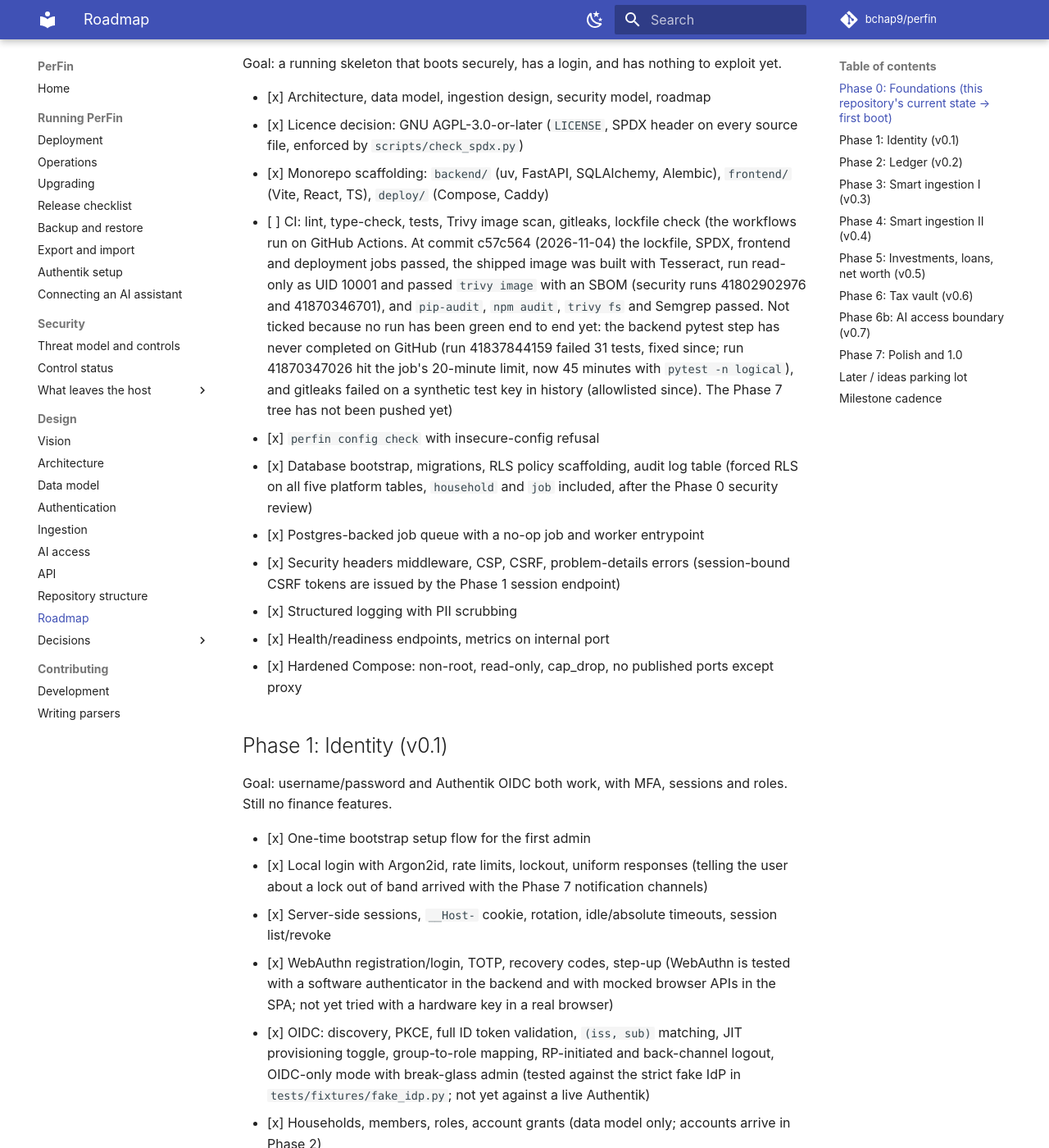
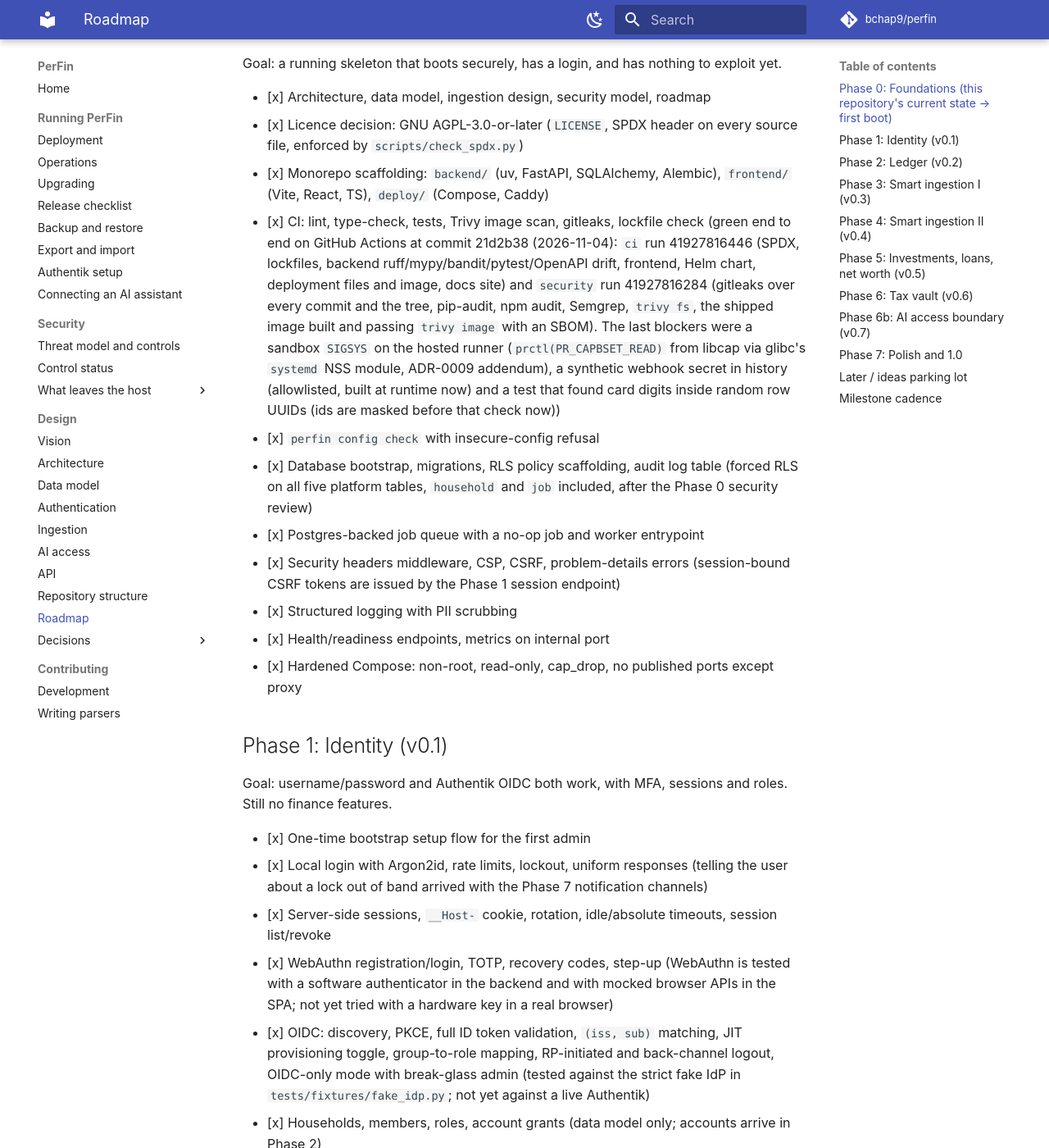
Before and after one commit to Bchap9/PerFin, an MkDocs documentation site: the page built from docs/ROADMAP.md, in a window 1280 px wide and 1400 px high, scrolled down 385 px. Shown: the whole window at 82% size. Built offline with MkDocs 1.6.1 and Material for MkDocs 9.7.7, drawn with Linux system fonts in a browser that asks for light colours; comment, search, counter and statistics services are not loaded; some of the changed text lies outside the part shown.

Commit message:
docs: record green CI and security runs for the v1.0.0 tree
Tick the Phase 0 CI item and the Phase 1 authz matrix item (ci run
41927816446 and security run 41927816284, commit 439f4b4), and update the
release checklist step 1 and blockers and the CHANGELOG status and Fixed
sections.

Co-Authored-By: Claude Opus 5.5 <noreply@anthropic.com>
Claude-Session: https://claude.ai/code/session_01HRK1FVsu6fXC8BJ66P1HsY

```diff
--- a/docs/ROADMAP.md
+++ b/docs/ROADMAP.md
@@ -17,18 +17,18 @@ exploit yet.
       every source file, enforced by `scripts/check_spdx.py`)
 - [x] Monorepo scaffolding: `backend/` (uv, FastAPI, SQLAlchemy, Alembic),
       `frontend/` (Vite, React, TS), `deploy/` (Compose, Caddy)
-- [ ] CI: lint, type-check, tests, Trivy image scan, gitleaks, lockfile check
-      (the workflows run on GitHub Actions. At commit c57c564 (2026-11-04)
-      the lockfile, SPDX, frontend and deployment jobs passed, the shipped
-      image was built with Tesseract, run read-only as UID 10001 and passed
-      `trivy image` with an SBOM (security runs 41802902976 and
-      41870346701), and `pip-audit`, `npm audit`, `trivy fs` and Semgrep
-      passed. Not ticked because no run has been green end to end yet: the
-      backend pytest step has never completed on GitHub (run 41837844159
-      failed 31 tests, fixed since; run 41870347026 hit the job's 20-minute
-      limit, now 45 minutes with `pytest -n logical`), and gitleaks failed
-      on a synthetic test key in history (allowlisted since). The Phase 7
-      tree has not been pushed yet)
+- [x] CI: lint, type-check, tests, Trivy image scan, gitleaks, lockfile check
+      (green end to end on GitHub Actions at commit 21d2b38 (2026-11-04): `ci`
+      run 41927816446 (SPDX, lockfiles, backend ruff/mypy/bandit/pytest/OpenAPI
+      drift, frontend, Helm chart, deployment files and image, docs site)
+      and `security` run 41927816284 (gitleaks over every commit and the tree,
+      pip-audit, npm audit, Semgrep, `trivy fs`, the shipped image built
+      and passing `trivy image` with an SBOM). The last blockers were a
+      sandbox `SIGSYS` on the hosted runner (`prctl(PR_CAPBSET_READ)` from
+      libcap via glibc's `systemd` NSS module, ADR-0009 addendum), a
+      synthetic webhook secret in history (allowlisted, built at runtime
+      now) and a test that found card digits inside random row UUIDs
+      (ids are masked before that check now))
 - [x] `perfin config check` with insecure-config refusal
 - [x] Database bootstrap, migrations, RLS policy scaffolding, audit log table
       (forced RLS on all five platform tables, `household` and `job`
@@ -63,11 +63,9 @@ roles. Still no finance features.
       not yet against a live Authentik)
 - [x] Households, members, roles, account grants (data model only; accounts
       arrive in Phase 2)
-- [ ] Authz test matrix in CI (every endpoint x every role x cross-household)
-      (the matrix exists and passes in `make check`:
-      `backend/tests/security/test_authz_matrix.py`; not ticked because, as
-      for the Phase 0 CI item, the backend job that runs it has not yet
-      completed green on GitHub Actions)
+- [x] Authz test matrix in CI (every endpoint x every role x cross-household)
+      (`backend/tests/security/test_authz_matrix.py`, run by the backend
+      job of `ci` run 41927816446, green on GitHub Actions at commit 21d2b38)
 - [ ] Authentik setup guide with screenshots-free step list
       (`docs/AUTHENTIK.md` is complete against the final code, with no open
       TODOs; not ticked until it has been walked through against a live
```
Also changed, not shown: CHANGELOG.md (+30 -4 lines), docs/RELEASE_CHECKLIST.md (+18 -4 lines).
